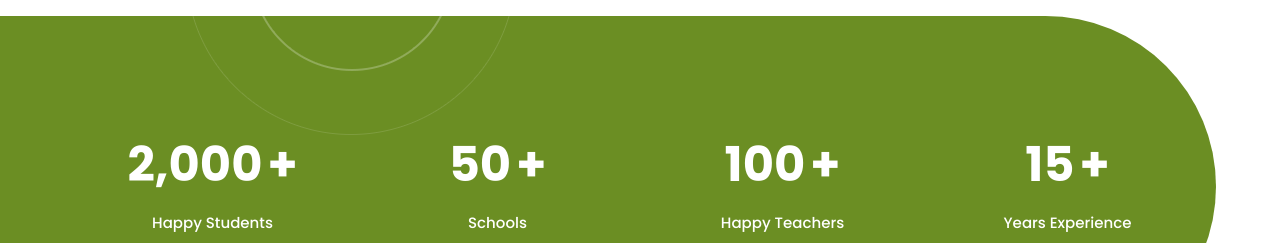
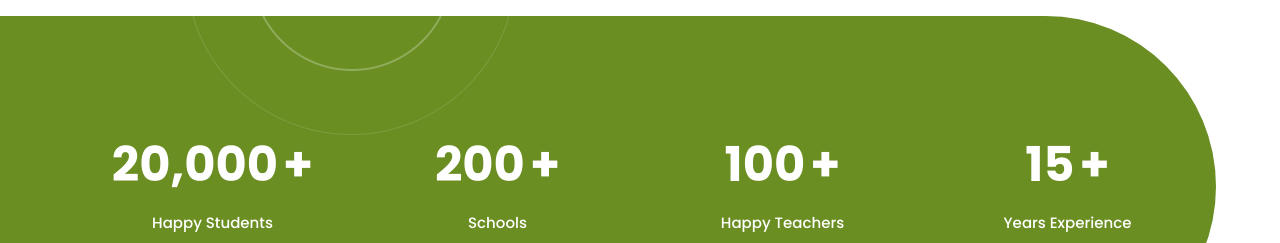
Before and after one commit to tiemah/craftwoth, a plain HTML site: page index.html in a window 1280 px wide. Shown: the part 3660-3903 px from the top of the page. Drawn offline with nearby package versions, Linux system fonts and the light colour scheme.

Commit message:
Update index.html

```diff
--- a/index.html
+++ b/index.html
@@ -189,7 +189,7 @@
             </div>
             <div class="accordion-item">
               <h2 class="accordion-header" id="headingOne">
-                <button class="accordion-button" type="button" data-bs-toggle="collapse" data-bs-target="#collapseOne" aria-expanded="true" aria-controls="collapseOne">
+                <button class="accordion-button" type="button" data-bs-toggle="collapse" data-bs-target="#collapseOne" aria-expanded="false" aria-controls="collapseOne">
                   Opening Hours
                 </button>
               </h2>
@@ -369,13 +369,13 @@
             <div class="row">
               <div class="col-lg-3 col-md-6">
                 <div class="counter">
-                  <h2 class="timer count-title count-number" data-to="2000" data-speed="1000">+</h2>
+                  <h2 class="timer count-title count-number" data-to="20000" data-speed="1000">+</h2>
                    <p class="count-text ">Happy Students</p>
                 </div>
               </div>
               <div class="col-lg-3 col-md-6">
                 <div class="counter">
-                  <h2 class="timer count-title count-number" data-to="50" data-speed="1000">+</h2>
+                  <h2 class="timer count-title count-number" data-to="200" data-speed="1000">+</h2>
                   <p class="count-text ">Schools</p>
                 </div>
               </div>
```
